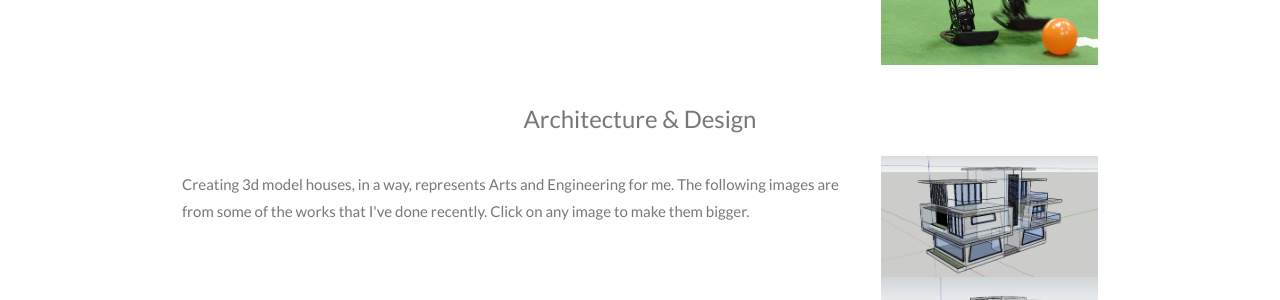
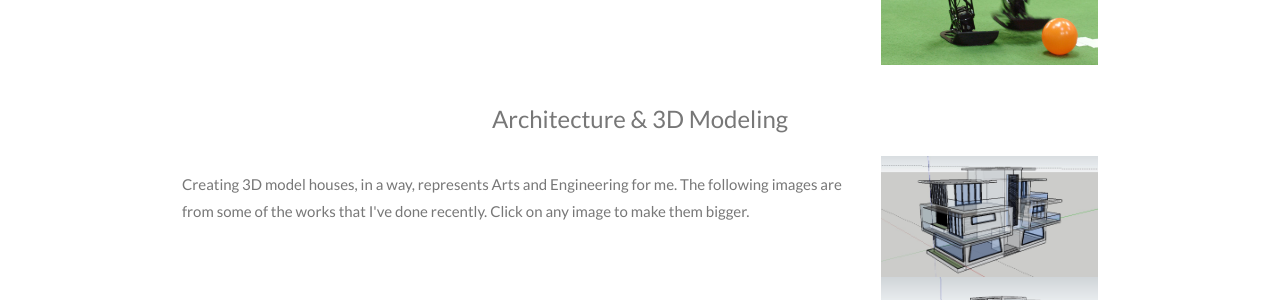
Before and after one commit to ftava/ftava.github.io, a Jekyll site: the page index.html, which Jekyll copies as it is, in a window 1280 px wide and 900 px high, scrolled down 3247 px. Shown: the part 156-456 px from the top of the window. Built offline with Jekyll 4.4.1, drawn with Linux system fonts in a browser that asks for light colours.

Commit message:
3D Updates

```diff
--- a/index.html
+++ b/index.html
@@ -127,7 +127,6 @@ body, html {
 </div>
 
 
-
 <div class="w3-row w3-center w3-dark-grey w3-padding-16">
 
   <div class="w3-center w3-section">
@@ -172,9 +171,9 @@ body, html {
 
 
   <div id="LoadMore1" class="w3-show w3-row-padding w3-center">
-    <h3 class="w3-center w3-section">Architecture & Design</h3>
+    <h3 class="w3-center w3-section">Architecture & 3D Modeling</h3>
     <div class="w3-col m9 w3-inline">
-     <p align="left">Creating 3d model houses, in a way, represents Arts and Engineering for me. The following images are from some of the works that I've done recently. Click on any image to make them bigger.</p>
+     <p align="left">Creating 3D model houses, in a way, represents Arts and Engineering for me. The following images are from some of the works that I've done recently. Click on any image to make them bigger.</p>
     </div>
     <div class="w3-col m3">
       <img src="A&Dpic.jpg" style="width:100%" onclick="onClick(this)" class="w3-hover-opacity" alt="ice closeup">
```
